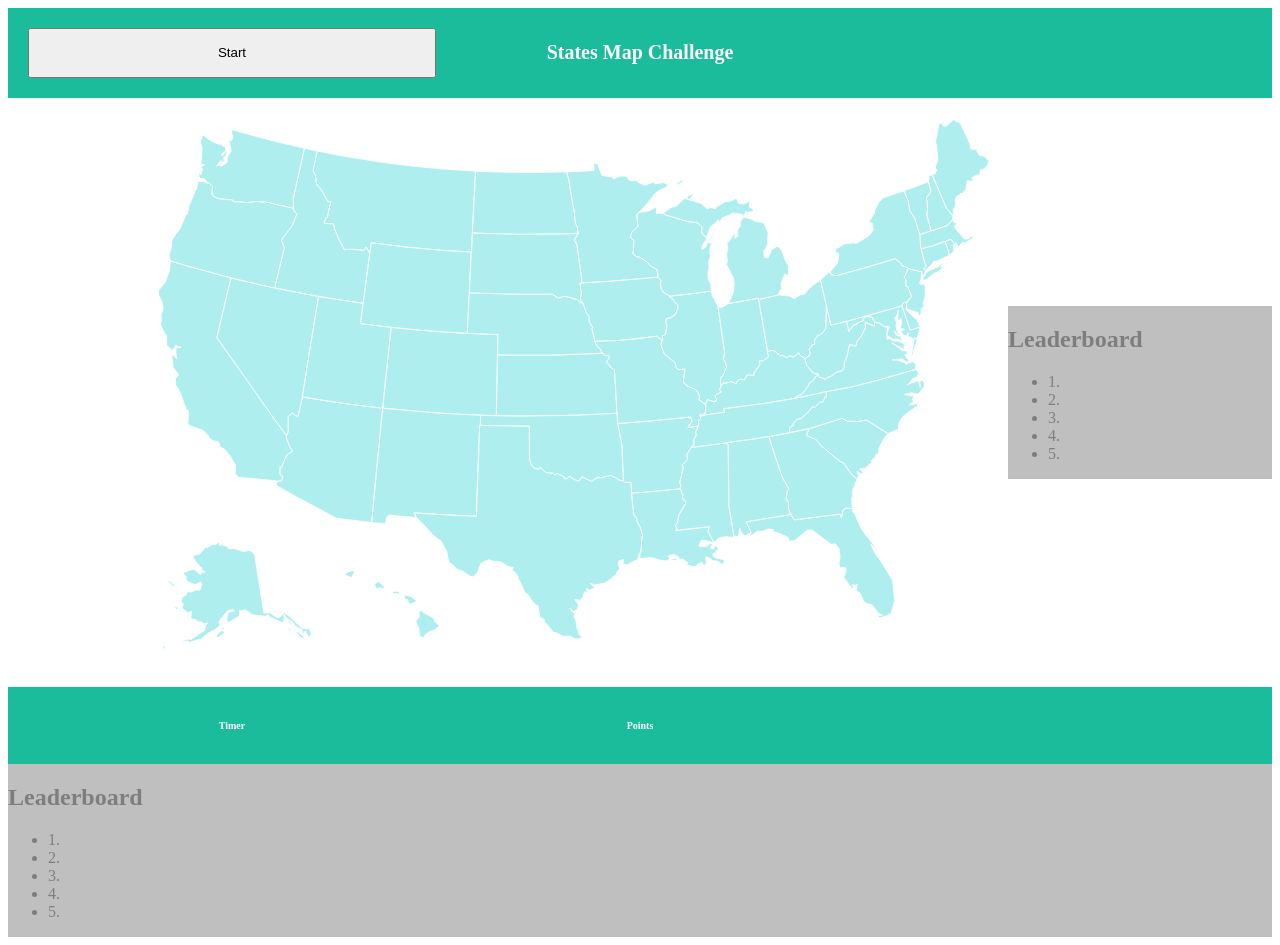
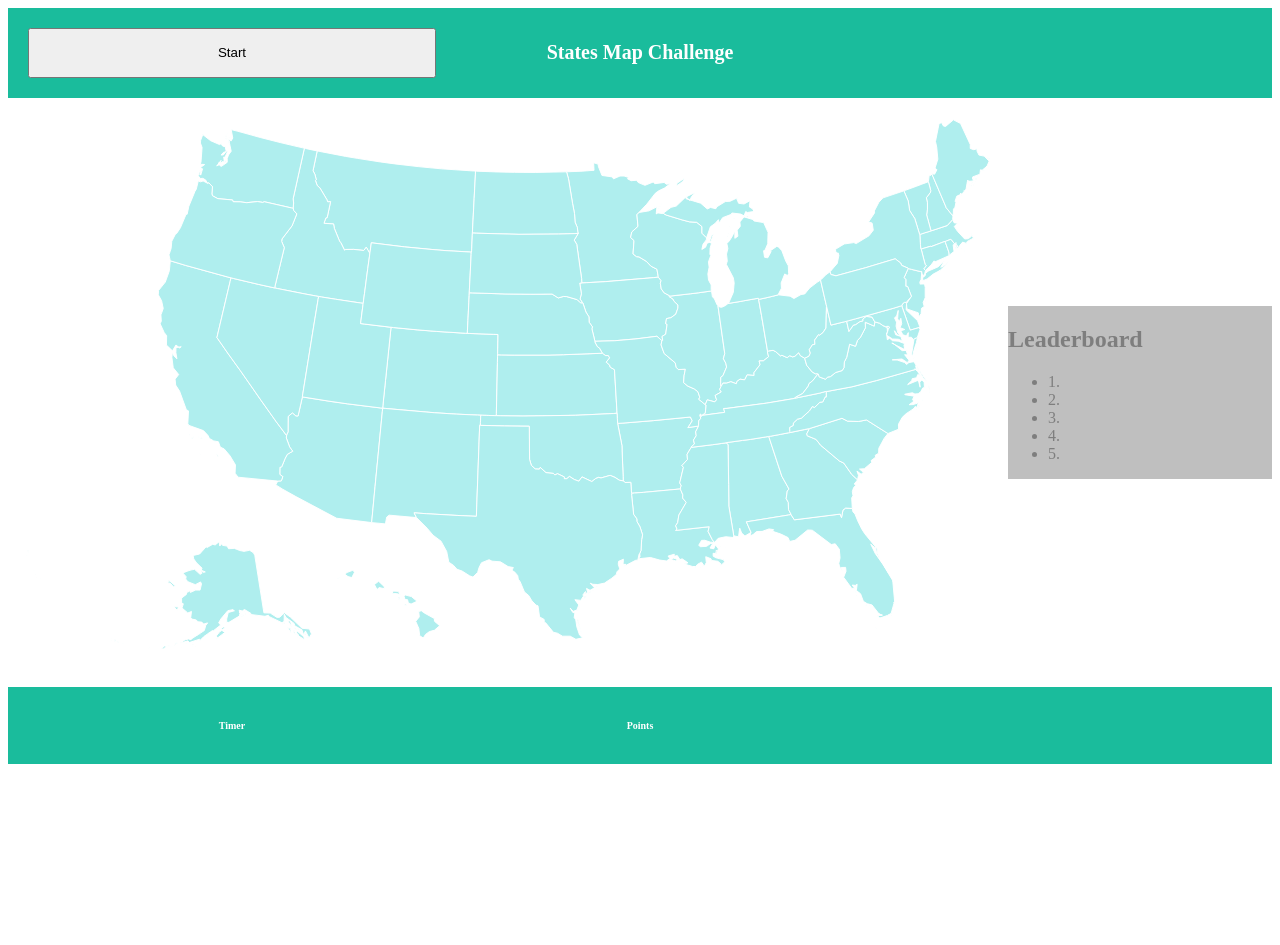
Before and after one commit to LightPegasus/498-Final, a plain HTML site: page index.html in a window 1280 px wide. After the commit the page ends 800 px from the top, so only its background shows below. Drawn offline with Linux system fonts and the light colour scheme.

Commit message:
Update index.html

```diff
--- a/index.html
+++ b/index.html
@@ -465,15 +465,5 @@
         <h4>Timer</h4>
         <h4>Points</h4>
     </div>
-    <div id="leaderboard">
-        <h2>Leaderboard</h2>
-        <ul>
-            <li>1.</li>
-            <li>2.</li>
-            <li>3.</li>
-            <li>4.</li>
-            <li>5.</li>
-        </ul>
-    </div>
 </body>
 </html>
```
